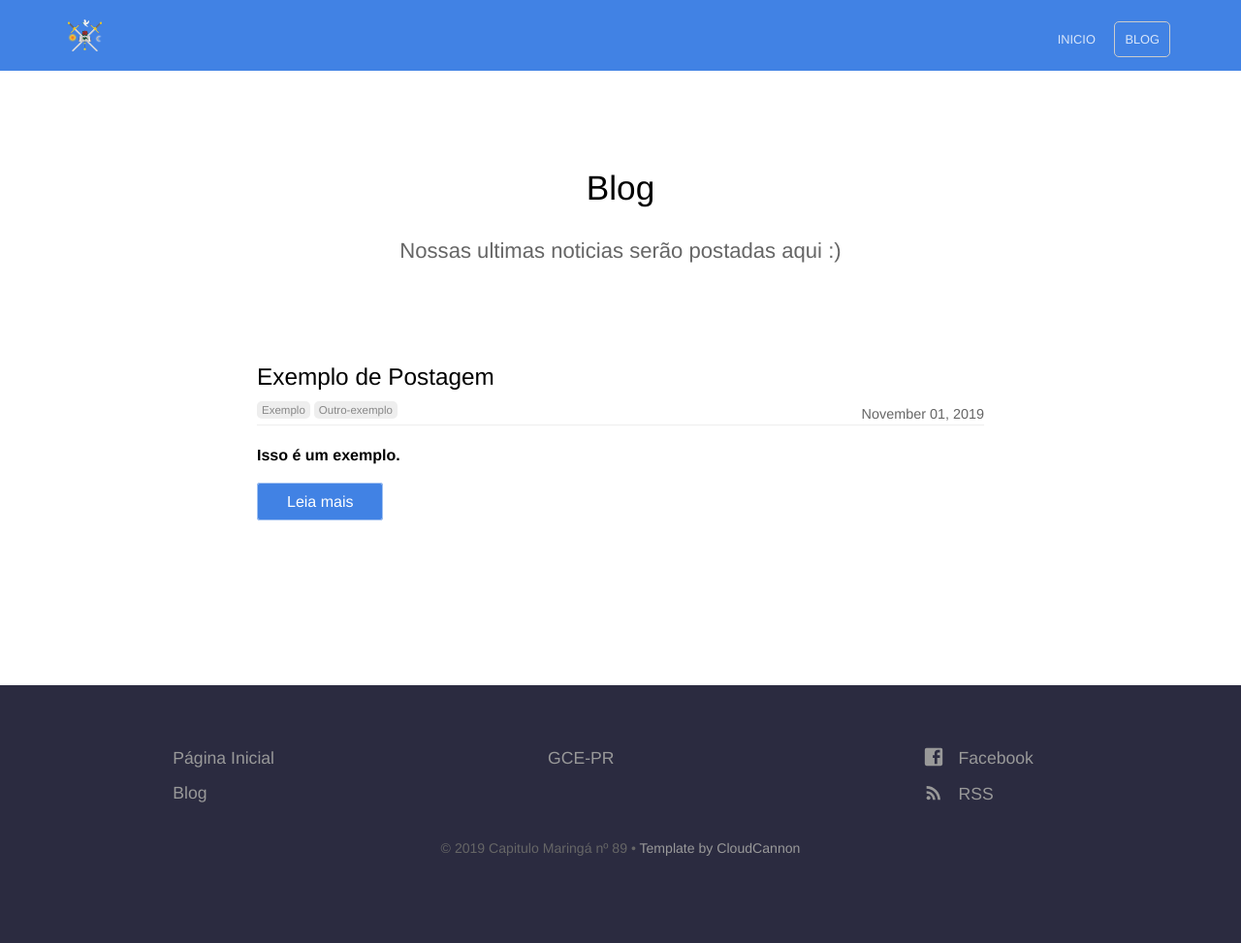
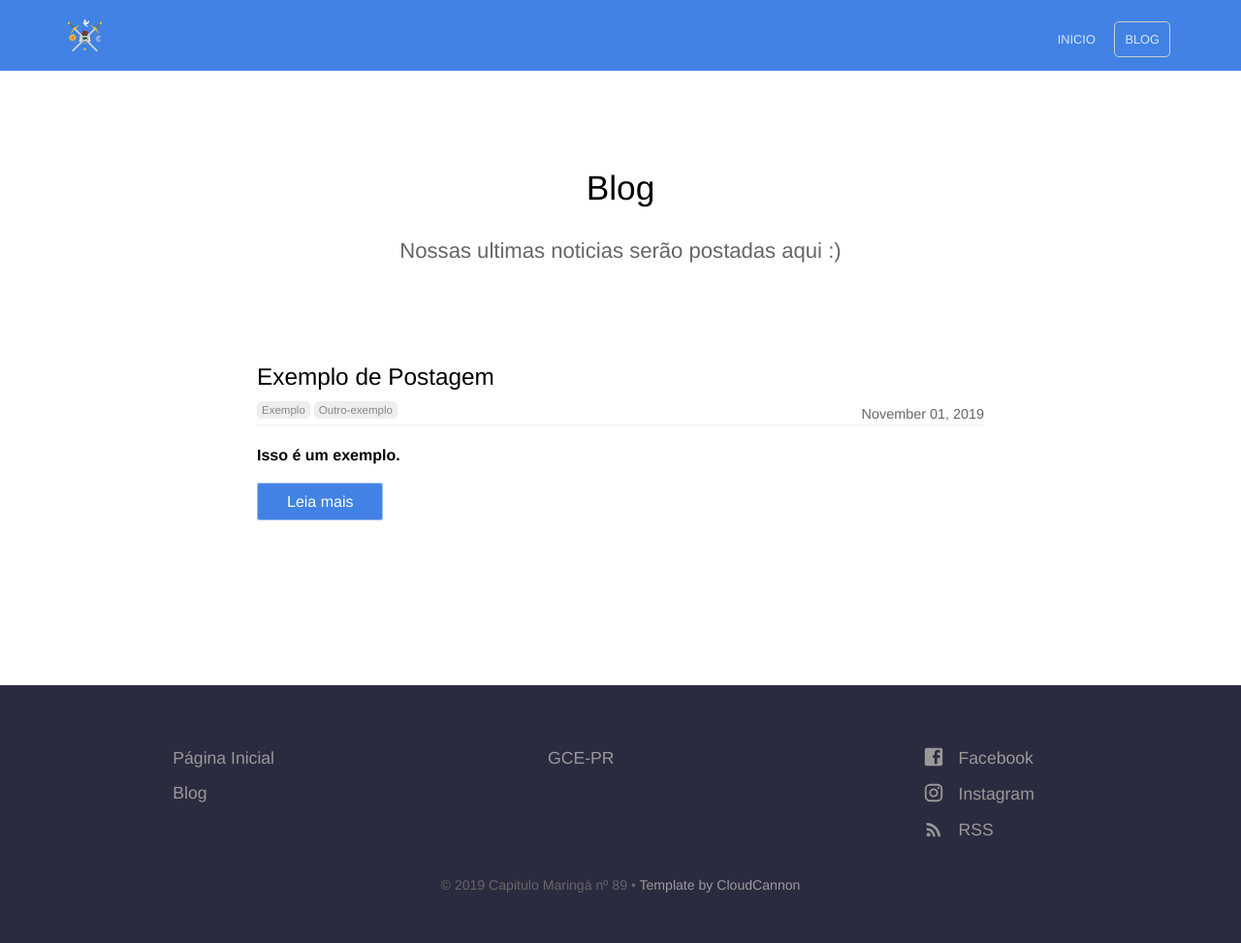
Before and after one commit to capitulomaringa/capitulomaringa.github.io, a Jekyll site: the page built from blog/index.html, in a window 1280 px wide. Shown: the whole page at 97% size. Built offline with Jekyll 4.4.1, drawn with Linux system fonts in a browser that asks for light colours; the list of posts is cut into pages by our own code; before the commit the page ends 936 px from its top, so only the background shows below that.

Commit message:
adicionando instagram

```diff
--- a/_data/footer.yml
+++ b/_data/footer.yml
@@ -11,6 +11,10 @@
     link: https://www.facebook.com/CapituloMaringa89/
     new_window: true
     social_icon: Facebook
+  - name: Instagram
+    link: https://www.instagram.com/capitulomaringa
+    new_window: true
+    social_icon: Instagram
   - name: RSS
     link: /feed.xml
     social_icon: RSS
--- a/index.html
+++ b/index.html
@@ -46,6 +46,6 @@ description: Acompanhe o Capitulo Maringá nº 89 da Ordem Demolay. Saiba mais i
 
 	<section class="bottom-cta">
 		<h2 class="editable"><strong>Acompanhe</strong> nossas atividades!</h2>
-		<div class="button alt"><a href="https://www.facebook.com/CapituloMaringa89/">Facebook</a></div>
+		<div class="button alt"><a href="https://www.instagram.com/capitulomaringa">Instagram</a></div>
 	</section>
 </div>
```
